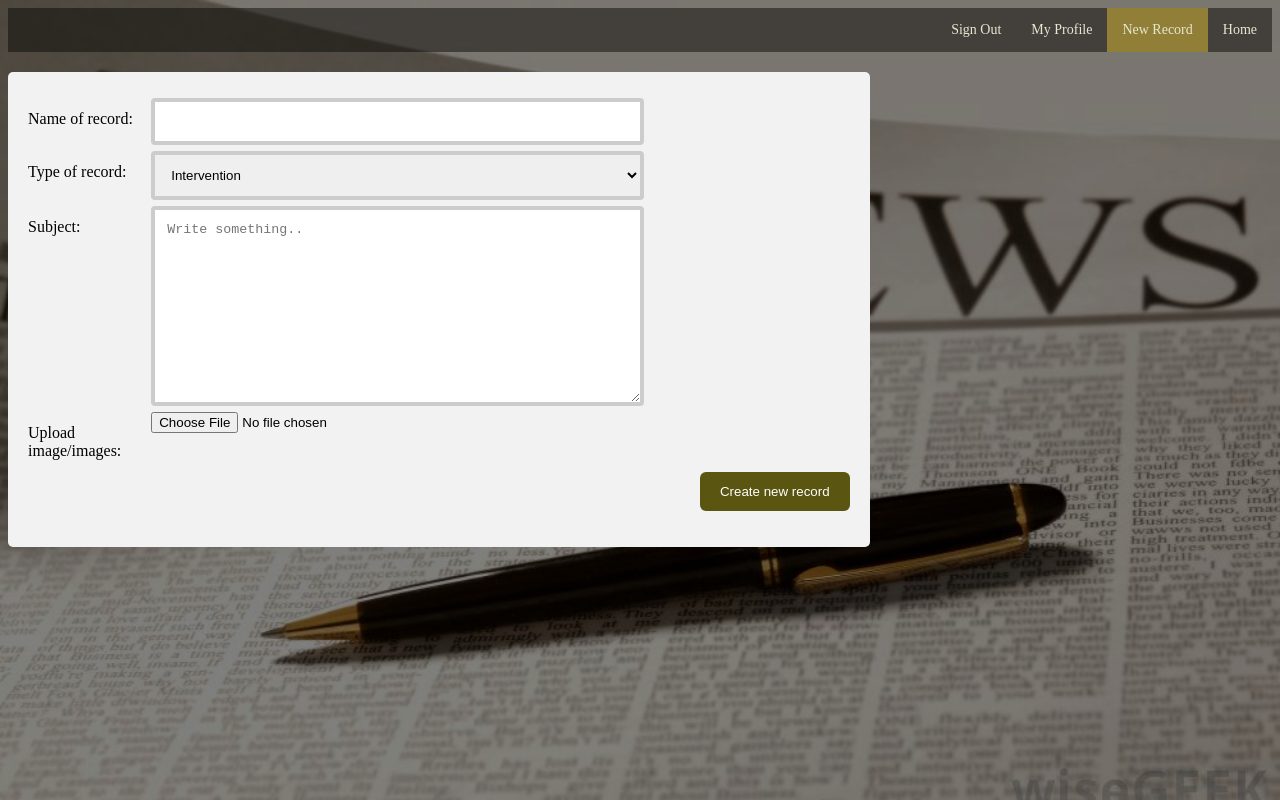
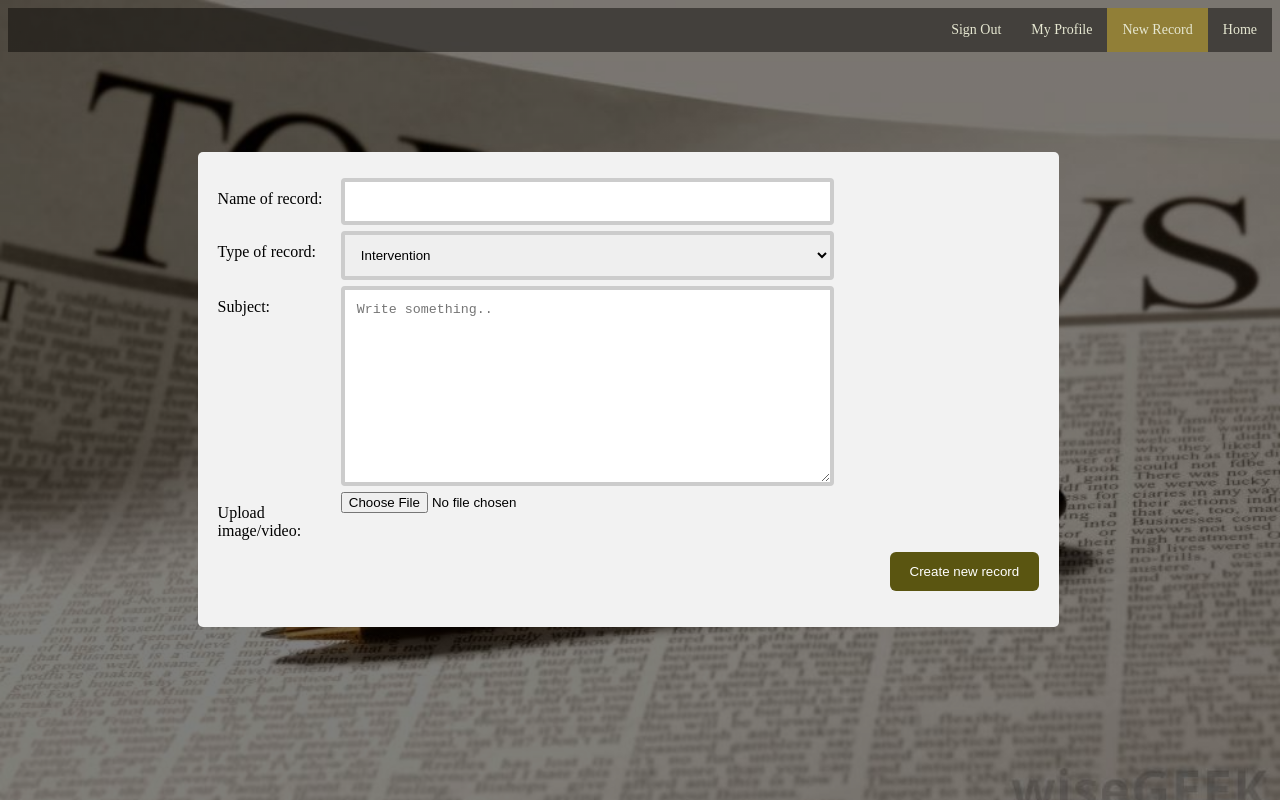
Before and after one commit to gmemmy/iReporter, a website: page UI/records.html in a window 1280 px wide. Drawn offline with Linux system fonts and the light colour scheme.

Commit message:
[Chore #162498922] Move container in records.html to center

```diff
--- a/UI/css/records.css
+++ b/UI/css/records.css
@@ -86,9 +86,11 @@ input[type=submit] {
 .container {
   border-radius: 5px;
   background-color: #f2f2f2;
+  overflow: hidden;
   padding: 20px;
-  margin-top: 20px;
+  margin-top: 100px;
   width: 65%;
+  margin-left: 15%;
 }
 
 /* Floating column for labels: 25% width */
--- a/UI/records.html
+++ b/UI/records.html
@@ -47,7 +47,7 @@
        </div>
        <div class="row">
         <div class="col-25">
-         <label> <for="picture">Upload image/images:</label>
+         <label> <for="picture">Upload image/video:</for></label>
         </div>
         <div class="col-75">
          <input type="file" name="pic" accept="picture/*">
```
